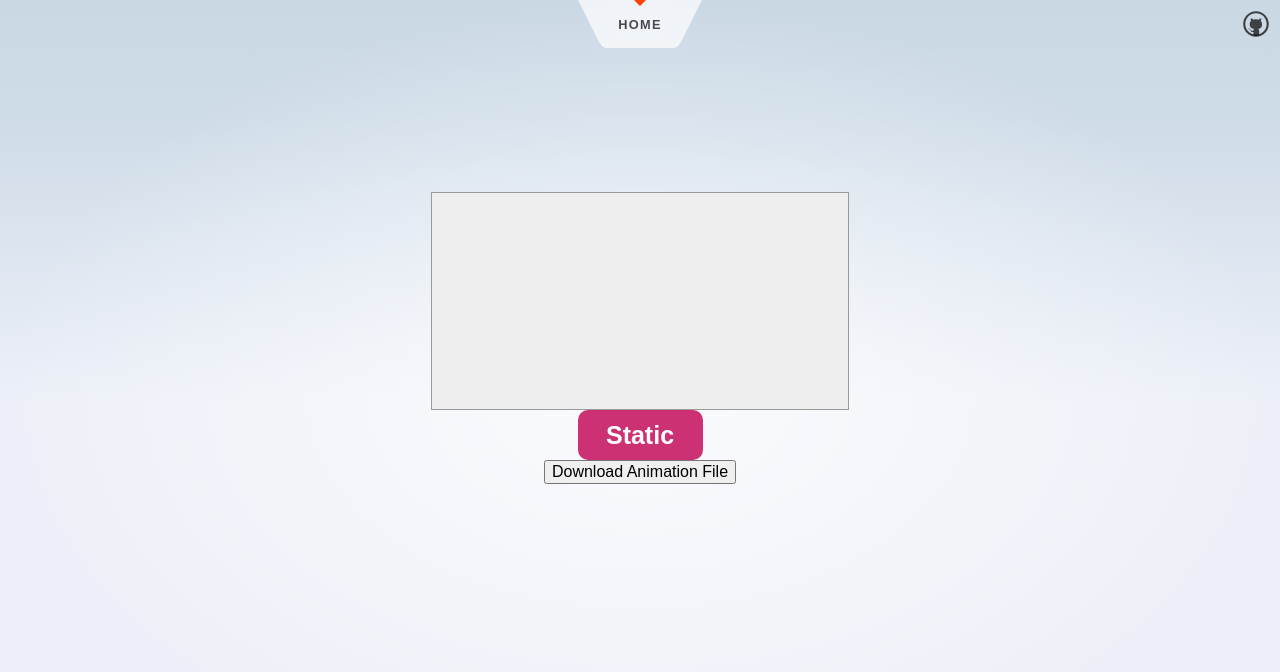
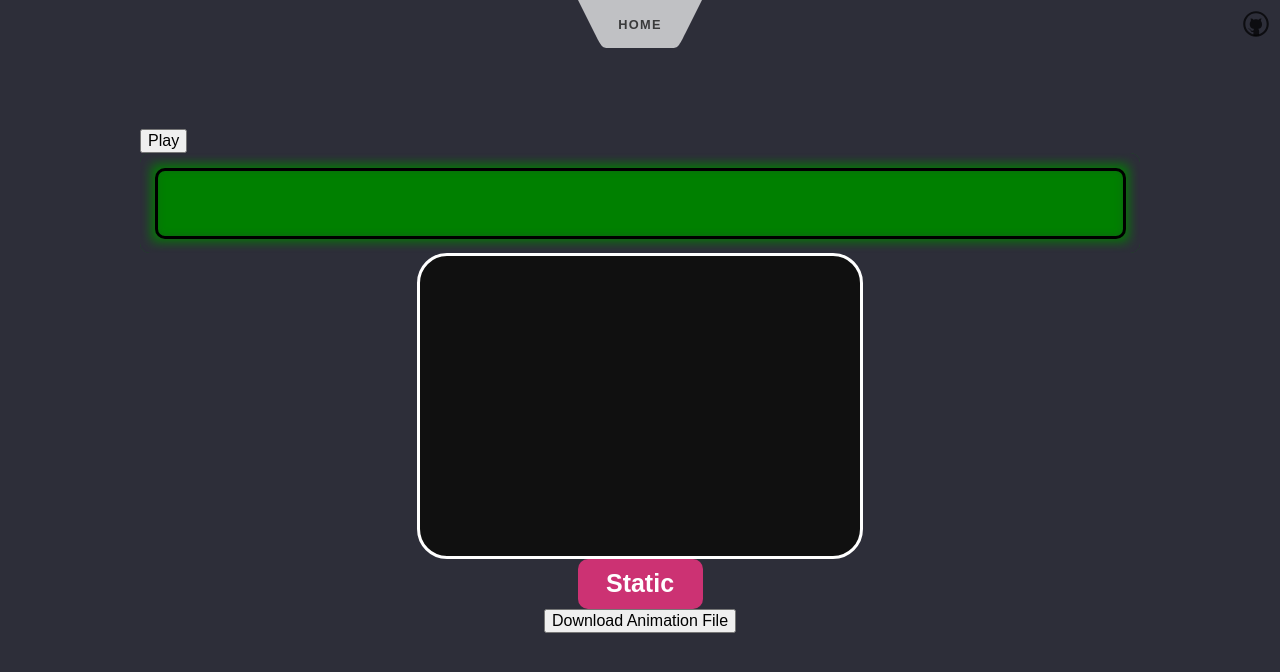
Before and after one commit to awtybots/Led-Animation-Creator, a SvelteKit app: page / in a window 1280 px wide. Shown: the top 672 px of the page. Built offline with nearby package versions, Linux system fonts and the light colour scheme.

Commit message:
added delete method

```diff
--- a/src/lib/components/LedViewer.svelte
+++ b/src/lib/components/LedViewer.svelte
@@ -26,18 +26,36 @@
     <button on:click={() => playAnimation()}>Play</button>
     <div class = "Viewer">
         <!-- <div style="background-color: {data[y].color}" class = "Percent"></div> -->
-        <div style = "background: linear-gradient(90deg, {data[y].color} 0%, {data[y].color} {data[y].length}%, rgba(0,0,0,1) {data[y].length}%)" class = "Percent"></div>
+        <div style = "background: linear-gradient(90deg, {data[y].color} 0%, {data[y].color} {data[y].length}%, rgba(0,0,0,1) {data[y].length}%); box-shadow: inset 0 0 12px 12px #2D2E39, inset 0 0 3px 2px #2D2E39;" class = "Percent"></div>
     </div>
 </div>
 
 <style>
     .Viewer {
         display: flex;
+        justify-content: center;
+        align-items: center;
+        transition: 500ms;
     }
 
     .Percent {
+        position: relative;
         background-color: black;
+        width: 1000px;
         height: 100px;
-        width: 1000px;
+        transition: 500ms;
+        border-radius: 10px;
+    }
+
+    .Percent::before {
+        content: '';
+        display: block;
+        position: absolute;
+        width: Calc(100% - 35px);
+        height: Calc(100% - 35px);
+        top: 15.5px;
+        left: 14.5px;
+        border: 3px solid black;
+        border-radius: 10px;
     }
 </style>
--- a/src/lib/components/StaticWidget.svelte
+++ b/src/lib/components/StaticWidget.svelte
@@ -1,5 +1,7 @@
 <script>
 // @ts-nocheck
+
+    export let title;
 
     export let duration;
     export let color;
@@ -8,7 +10,7 @@
 </script>
 
 <div class = "Widget">
-    <div class = "Title">Static</div>
+    <div class = "Title">{title}</div>
     <div class = "Buttons">
         <div class = "Button"><input class = "TextInput" bind:value={duration} /></div>
         <div class = "Button"><input class = "TextInput" bind:value={length} /></div>
--- a/src/routes/+page.svelte
+++ b/src/routes/+page.svelte
@@ -72,7 +72,7 @@
             .getData("text");
 				dropped = dropped.concat(element_type);
 				// dropped_data = dropped_data.concat({"duration": 0, "length": 0, "color": ""})
-				dropped_data.push({"duration": 0, "length": 0, "color": ""})
+				dropped_data.push({"duration": 1, "length": 100, "color": "#ffffff"})
         dropped_in = true;
     }
 
@@ -110,7 +110,7 @@
 
       	if (detectTouchEnd(drop_zone.offsetLeft, drop_zone.offsetTop, pageX, pageY, drop_zone.offsetWidth, drop_zone.offsetHeight)) {
         	dropped = dropped.concat(e.target.id);
-			dropped_data = dropped_data.concat({"duration": 0, "length": 0, "color": ""})
+			dropped_data = dropped_data.concat({"duration": 1, "length": 100, "color": "white"})
         	e.target.style.position = "initial";
         	dropped_in = true;
         } else {
@@ -140,6 +140,8 @@
 <section>
 	{#if dropped_data.length > 0}
 		<LedViewer bind:data = {dropped_data}/>
+	{:else}
+		<LedViewer data = {[{"duration": 0, "length": 100, "color": "green"}]}/>
 	{/if}
 
 	<div
@@ -149,7 +151,10 @@
 		ondragover="return false"
 	>
 		{#each dropped as widget, i}
-			<StaticWidget bind:duration = {dropped_data[i].duration} bind:length = {dropped_data[i].length} bind:color = {dropped_data[i].color}/>
+			<div class = "Widget">
+				<button class = "Delete" on:click = {() => {dropped = dropped.slice(0, i).concat(dropped.slice(i+1)); dropped_data.splice(i, 1); dropped_data = dropped_data}}>X</button>
+				<StaticWidget title= {widget} bind:duration = {dropped_data[i].duration} bind:length = {dropped_data[i].length} bind:color = {dropped_data[i].color}/>
+			</div>
 		{/each}
 	</div>
 	<div
@@ -170,12 +175,13 @@
 <style>
 
 	#drop_zone {
-		background-color: #eee;
-		border: #999 1px solid ;
+		background-color: rgb(16, 16, 16);
+		border: white 3px solid ;
 		width: 400px;
 		min-height: 200px;
-		padding: 8px;
+		padding: 50px 20px 50px 20px;
 		font-size: 19px;
+		border-radius: 30px;
 
 		display: flex;
 		flex-direction: column;
@@ -190,4 +196,23 @@
 		align-items: center;
 		flex: 0.6;
 	}
+
+	.Widget {
+		position: relative;
+		border-radius: 10px;
+		overflow: hidden;
+	}
+
+	.Delete {
+		position: absolute;
+		padding: 5px;
+		border-radius: 0 0 0 10px;
+		width: 30px;
+		height: 30px;
+		border: solid 1px black;
+		text-align: center;
+		top: 0;
+		right: 0;
+		background-color: red;
+	}
 </style>
--- a/src/routes/styles.css
+++ b/src/routes/styles.css
@@ -4,11 +4,6 @@
 	--font-body: Arial, -apple-system, BlinkMacSystemFont, 'Segoe UI', Roboto, Oxygen, Ubuntu,
 		Cantarell, 'Open Sans', 'Helvetica Neue', sans-serif;
 	--font-mono: 'Fira Mono', monospace;
-	--color-bg-0: rgb(202, 216, 228);
-	--color-bg-1: hsl(209, 36%, 86%);
-	--color-bg-2: hsl(224, 44%, 95%);
-	--color-theme-1: #ff3e00;
-	--color-theme-2: #4075a6;
 	--color-text: rgba(0, 0, 0, 0.7);
 	--column-width: 42rem;
 	--column-margin-top: 4rem;
@@ -20,14 +15,8 @@ body {
 	min-height: 100vh;
 	margin: 0;
 	background-attachment: fixed;
-	background-color: var(--color-bg-1);
+	background-color: #2D2E39;
 	background-size: 100vw 100vh;
-	background-image: radial-gradient(
-			50% 50% at 50% 50%,
-			rgba(255, 255, 255, 0.75) 0%,
-			rgba(255, 255, 255, 0) 100%
-		),
-		linear-gradient(180deg, var(--color-bg-0) 0%, var(--color-bg-1) 15%, var(--color-bg-2) 50%);
 }
 
 h1,
```
